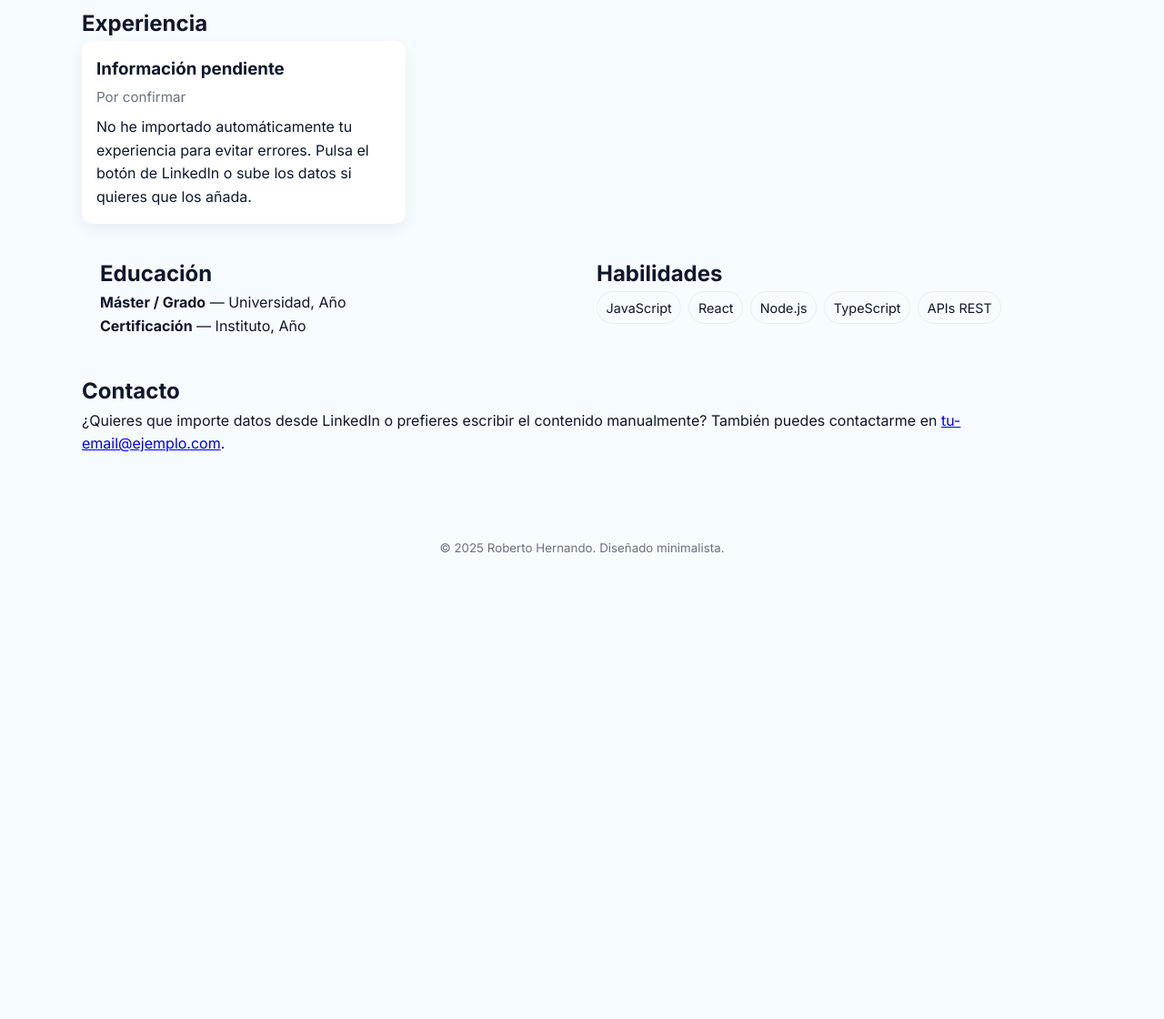
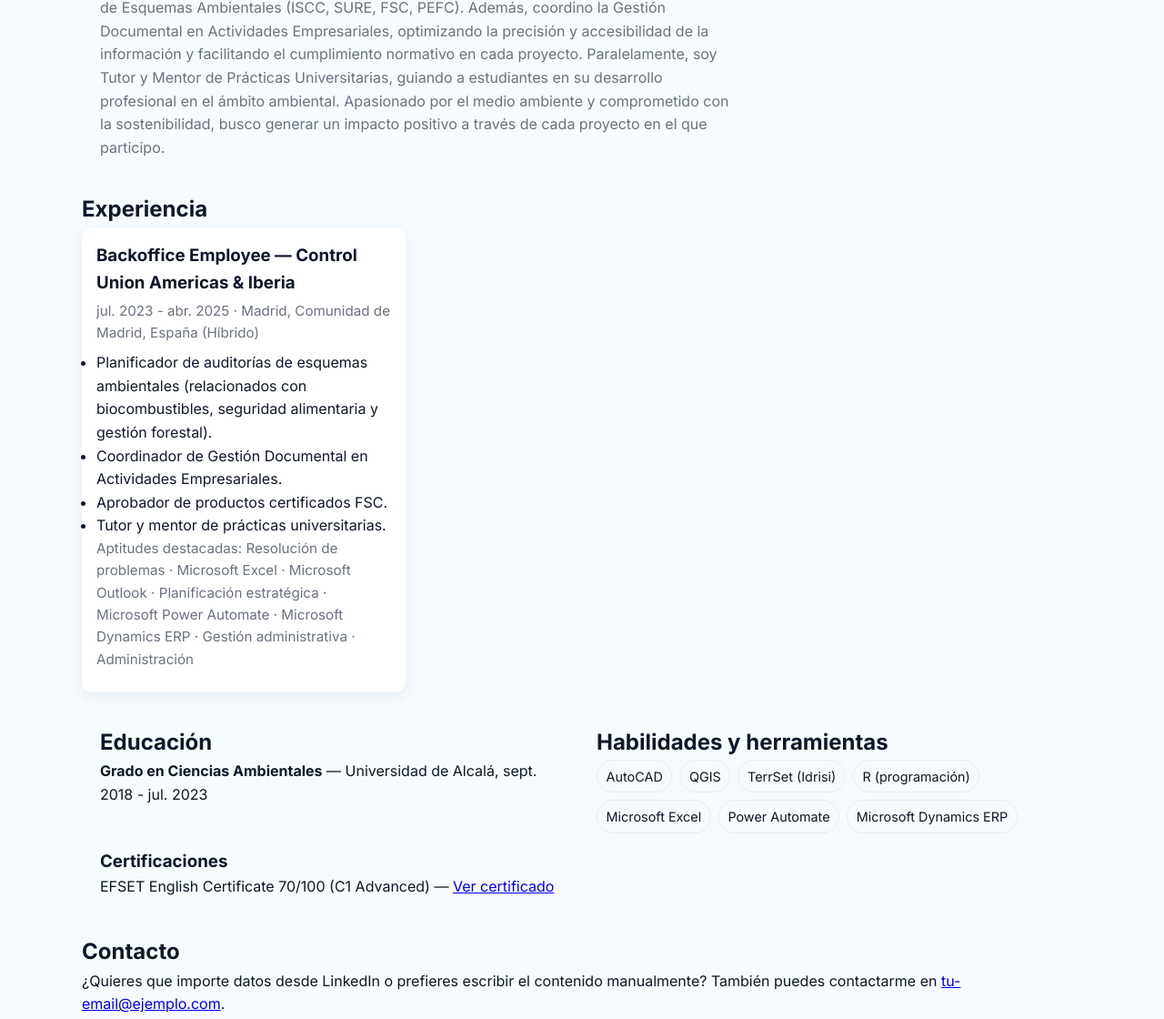
Before and after one commit to roberhernando/web-rober, a plain HTML site: page index.html in a window 1280 px wide. Shown: the part 546-1666 px from the top of the page at 91% size. Before the commit the page ends 1200 px from the top, so only its background shows below. Drawn offline with Linux system fonts and the light colour scheme.

Commit message:
update hero section and enhance about, experience, education, and skills content in index.html

```diff
--- a/index.html
+++ b/index.html
@@ -26,23 +26,33 @@
 		<main>
 			<section class="hero">
 				<div class="container">
-					<h1 class="hero-title">Trayectoria profesional</h1>
-					<p class="hero-sub">Resumen de experiencia, habilidades y formación. Diseñado en estilo minimalista y moderno.</p>
+					<h1 class="hero-title">Ciencias Ambientales + Data Science</h1>
+					<p class="hero-sub">En transición hacia el análisis de datos y la inteligencia artificial.</p>
 				</div>
 			</section>
 
 			<section class="container about">
 				<h2>Sobre mí</h2>
-				<p class="lead">Hola — he estudiado Ciencias Ambientales y también trabajo/estudio tecnologías web. No he rellenado experiencia laboral automáticamente para evitar errores; si quieres, puedo importar los datos exactos desde tu perfil de LinkedIn.</p>
+				<p class="lead">Graduado en Ciencias Ambientales por la Universidad de Alcalá de Henares, con una trayectoria sólida en Control Union España. Comencé mi carrera en esta empresa como estudiante en prácticas, y en 2023 me integré como trabajador, consolidando mi experiencia en auditoría ambiental, certificación y gestión documental.
+
+				Mi rol actual abarca múltiples áreas clave en el sector ambiental y de sostenibilidad. Actúo como Planificador de Auditorías de Esquemas Ambientales (ISCC, SURE, FSC, PEFC). Además, coordino la Gestión Documental en Actividades Empresariales, optimizando la precisión y accesibilidad de la información y facilitando el cumplimiento normativo en cada proyecto. Paralelamente, soy Tutor y Mentor de Prácticas Universitarias, guiando a estudiantes en su desarrollo profesional en el ámbito ambiental.
+
+				Apasionado por el medio ambiente y comprometido con la sostenibilidad, busco generar un impacto positivo a través de cada proyecto en el que participo.</p>
 			</section>
 
 			<section class="container experience">
 				<h2>Experiencia</h2>
 				<div class="grid">
 					<article class="card">
-						<h3 class="card-title">Información pendiente</h3>
-						<p class="muted">Por confirmar</p>
-						<p>No he importado automáticamente tu experiencia para evitar errores. Pulsa el botón de LinkedIn o sube los datos si quieres que los añada.</p>
+						<h3 class="card-title">Backoffice Employee — Control Union Americas & Iberia</h3>
+						<p class="muted">jul. 2023 - abr. 2025 · Madrid, Comunidad de Madrid, España (Híbrido)</p>
+						<ul>
+							<li>Planificador de auditorías de esquemas ambientales (relacionados con biocombustibles, seguridad alimentaria y gestión forestal).</li>
+							<li>Coordinador de Gestión Documental en Actividades Empresariales.</li>
+							<li>Aprobador de productos certificados FSC.</li>
+							<li>Tutor y mentor de prácticas universitarias.</li>
+						</ul>
+						<p class="muted">Aptitudes destacadas: Resolución de problemas · Microsoft Excel · Microsoft Outlook · Planificación estratégica · Microsoft Power Automate · Microsoft Dynamics ERP · Gestión administrativa · Administración</p>
 					</article>
 				</div>
 			</section>
@@ -52,21 +62,28 @@
 					<div>
 						<h2>Educación</h2>
 						<ul class="list">
-							<li><strong>Máster / Grado</strong> — Universidad, Año</li>
-							<li><strong>Certificación</strong> — Instituto, Año</li>
+							<li><strong>Grado en Ciencias Ambientales</strong> — Universidad de Alcalá, sept. 2018 - jul. 2023</li>
 						</ul>
 					</div>
 
 					<div>
-						<h2>Habilidades</h2>
+						<h2>Habilidades y herramientas</h2>
 						<ul class="chips">
-							<li>JavaScript</li>
-							<li>React</li>
-							<li>Node.js</li>
-							<li>TypeScript</li>
-							<li>APIs REST</li>
+							<li>AutoCAD</li>
+							<li>QGIS</li>
+							<li>TerrSet (Idrisi)</li>
+							<li>R (programación)</li>
+							<li>Microsoft Excel</li>
+							<li>Power Automate</li>
+							<li>Microsoft Dynamics ERP</li>
 						</ul>
 					</div>
+				</div>
+				<div style="margin-top:1rem">
+					<h3>Certificaciones</h3>
+					<ul class="list">
+						<li>EFSET English Certificate 70/100 (C1 Advanced) — <a href="https://www.efset.org/cert/GoaWfH" target="_blank" rel="noopener">Ver certificado</a></li>
+					</ul>
 				</div>
 			</section>
 
```
